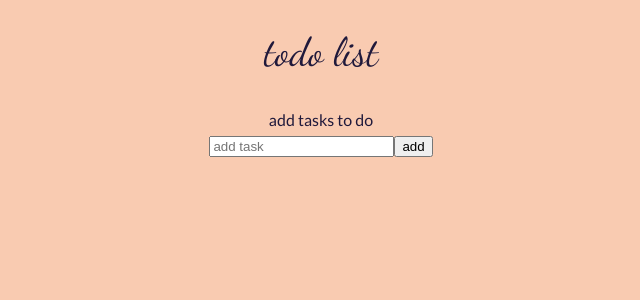
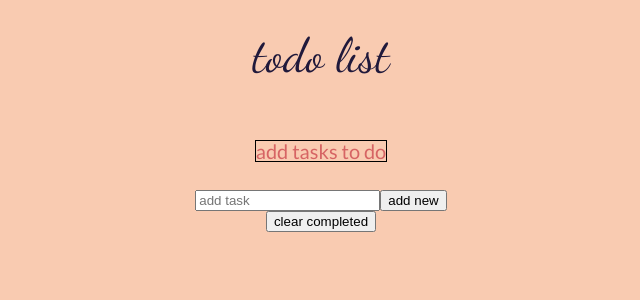
Before and after one commit to kp1129/todo-app, a React (Create React App) app in the folder app/: page / in a window 1280 px wide. Shown: the top 300 px of the page, without its empty margins (319-959 px from the left). Built offline with nearby package versions, Linux system fonts and the light colour scheme.

Commit message:
add option to toggle completed status, option to clear completed todos

```diff
--- a/app/src/App.css
+++ b/app/src/App.css
@@ -14,14 +14,34 @@
 
 h1 {
   font-family: 'Dancing Script', cursive;
-  font-size: 2.5rem;
+  font-size: 3rem;
   padding: 2rem 0;
 }
 
-li {
+div.error {
   font-family: 'Lato', sans-serif;
-  padding: 0.5rem;
+  padding: 1rem 3rem;
+  font-size: 1rem;
+  line-height: 1.25rem;
+  color: #d66464;
 }
+
+.list-container {
+  width: 90%;
+  margin: 0 auto;
+}
+
+.completed {
+  color: #d875757a;
+  text-decoration: line-through;
+}
+
+.form-container {
+  width: 90%;
+  margin: 0 auto;
+}
+
+
 
 
 
--- a/app/src/App.js
+++ b/app/src/App.js
@@ -11,9 +11,25 @@ const App = () => {
     id: Date.now()
   }]);
 
-
+  // helper function to add newTodos from AddTodos form
   const addTodo = (newTodo) => {
     setTodos([...todos, newTodo]);
+  }
+
+  // allow users to cross items off their todo list
+  const toggleCompleted = (id) => {
+    let newTodos = todos.map(todo => {
+      if(todo.id === id){
+        todo.completed = !todo.completed;
+      }
+      return todo;
+    })
+    setTodos(newTodos);
+  }
+
+  const clearCompleted = () => {
+    let newTodos = todos.filter(todo => !todo.completed);
+    setTodos(newTodos);
   }
 
   return (
@@ -21,10 +37,10 @@ const App = () => {
       <h1>todo list</h1>
 
       {/* list of todos todo */}
-      <ListOfTodos todos={todos}/>
+      <ListOfTodos todos={todos} toggleCompleted={toggleCompleted}/>
 
       {/* add tasks todo form */}
-      <AddTodos addTodo={addTodo} />
+      <AddTodos addTodo={addTodo} clearCompleted={clearCompleted}/>
 
     </div>
   );
--- a/app/src/components/AddTodos.js
+++ b/app/src/components/AddTodos.js
@@ -1,29 +1,50 @@
 import React, {useState} from 'react';
 
-const AddTodos = (props) => {
-    const [newTask, setNewTask] = useState("");
+const AddTodos = ({addTodo, clearCompleted}) => {
+    const [newTodo, setNewTodo] = useState("");
+    const [error, setError] = useState(false);
 
     const handleInputChange = (event) => {
-        setNewTask(event.target.value);
+        setNewTodo(event.target.value);
     }
 
     const handleAddTodo = (event) => {
         event.preventDefault();
+        // prevent users from adding empty task entries
+        if (newTodo.trim()){
+            // if entry isn't 'enter' or 'space', add it
+            setError(false);
             let addMe = {
-          task: newTask,
+                task: newTodo,
                 id: Date.now(),
                 completed: false
               }
-        props.addTodo(addMe);
-        setNewTask("");
+              addTodo(addMe);
+              setNewTodo("");
+        } else {
+            // display error notification
+            setError(true);
+        }
+      }
+
+      const handleClear = (event) => {
+          event.preventDefault();
+          clearCompleted();
+        //   clear the error if it was showing from a prior interaction
+          setError(false);
       }
     return (
+        <div className="form-container">
             <form onSubmit={handleAddTodo} >
-            <label htmlFor="task">
-                <input type="text" name="task" id="task" placeholder="add task" value={newTask} onChange={handleInputChange} />
+                <label htmlFor="todo">
+                    <input type="text" name="todo" id="todo" placeholder="add task" value={newTodo} onChange={handleInputChange} />
                 </label>
-            <button type="submit">add</button>
+                <button type="submit">add new</button>
+            {error && <div className="error"><p>Can't add empty tasks!</p><p>Please add a task to do</p></div>}
             </form>
+            <button type="text" onClick={handleClear}>clear completed</button>
+        </div>
+
     )
 }
 
--- a/app/src/components/ListOfTodos.js
+++ b/app/src/components/ListOfTodos.js
@@ -1,12 +1,14 @@
 import React from 'react';
 import Todo from './Todo';
 
-const ListOfTodos = ({todos}) => {
+const ListOfTodos = ({todos, toggleCompleted}) => {
     return(
-        <ul>
-            {todos.map(todo => <Todo data={todo}/>)}
+        <div className="list-container">
 
-        </ul>
+            {todos.map(todo => <Todo data={todo} toggleCompleted={toggleCompleted}/>)}
+
+
+        </div>
     )
 }
 
--- /dev/null
+++ b/app/src/components/Todo.css
@@ -0,0 +1,14 @@
+.todo {
+    font-family: 'Lato', sans-serif;
+    color: #d66464;
+    padding: 0;
+    font-size: 1.25rem;
+    border: 1px solid black;
+    width: fit-content;
+    max-width: 95%;
+    margin: 1.75rem auto;
+}
+
+.todo:hover {
+    cursor: pointer;
+}
--- a/app/src/components/Todo.js
+++ b/app/src/components/Todo.js
@@ -1,7 +1,11 @@
 import React from "react";
+import "./Todo.css";
 
-const Todo = ({data}) => {
-return <li className="todo">{data.task}</li>;
+const Todo = ({data, toggleCompleted}) => {
+
+return <div className={data.completed ? "completed todo" : "todo"} onClick={() => toggleCompleted(data.id)}>
+            <p>{data.task}</p>
+        </div>;
 };
 
 export default Todo;
```
Lines whose indentation alone changed are shown as unchanged.
